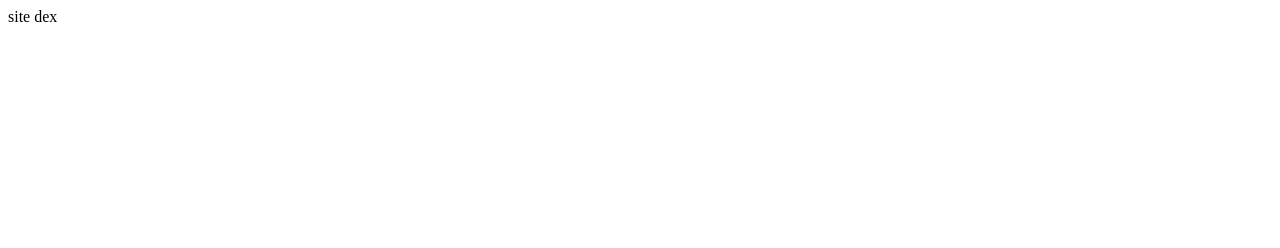
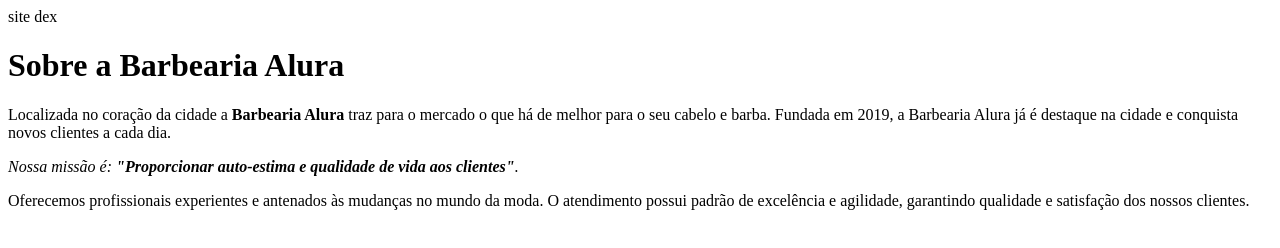
Before and after one commit to herlonn/Github_escola, a plain HTML site: page index.html in a window 1280 px wide. Drawn offline with Linux system fonts and the light colour scheme.

Commit message:
Update index.html

```diff
--- a/index.html
+++ b/index.html
@@ -1 +1,14 @@
 <html>site dex</html>
+<!DOCTYPE html>
+<html lang="pt-br">
+    <h1>Sobre a Barbearia Alura</h1>
+
+    <p>Localizada no coração da cidade a <strong>Barbearia Alura</strong> traz para o mercado o que há de melhor para o seu cabelo e barba.
+    Fundada em 2019, a Barbearia Alura já é destaque na cidade e conquista novos clientes a cada dia.</p>
+
+    <p><em>Nossa missão é: <strong>"Proporcionar auto-estima e qualidade de vida aos clientes"</strong>.</em></p>
+
+    <p>Oferecemos profissionais experientes e antenados às mudanças no mundo da moda.
+    O atendimento possui padrão de excelência e agilidade, garantindo qualidade e satisfação dos nossos clientes.</p>
+
+</html>
```
